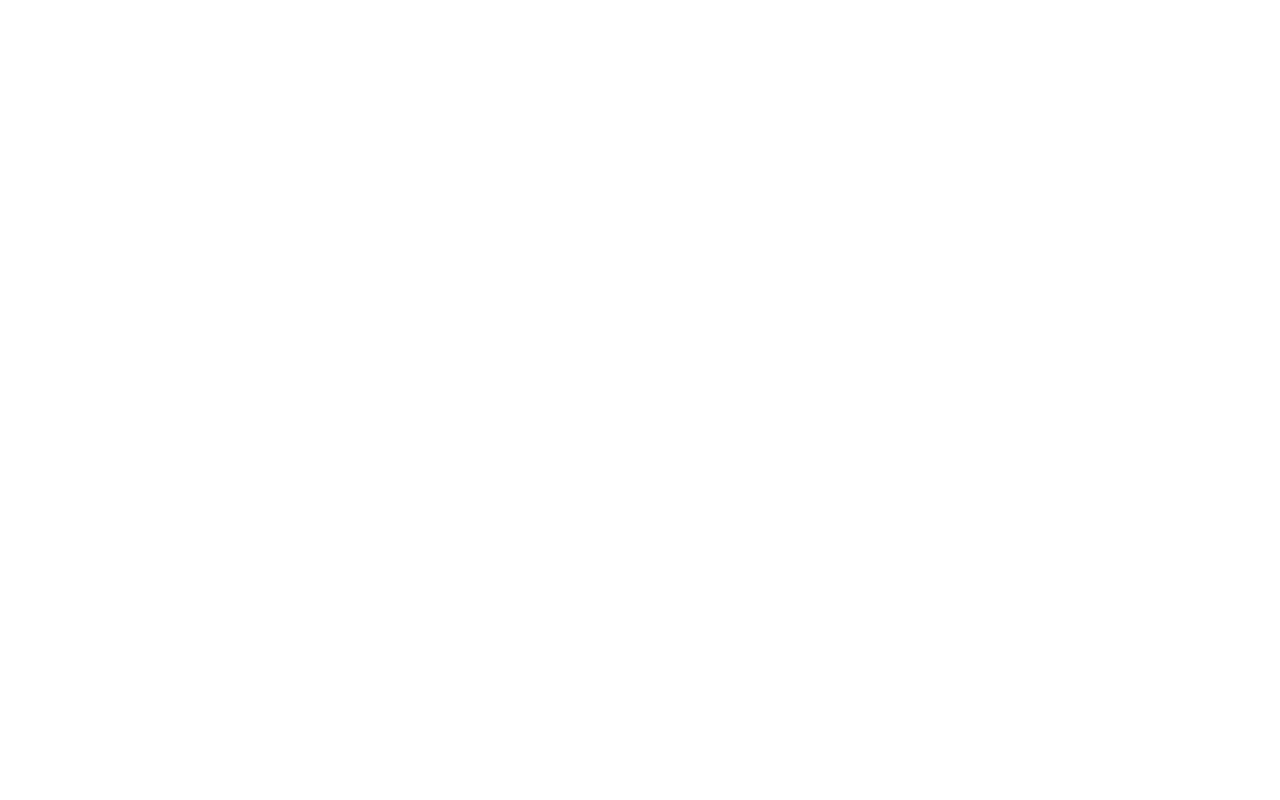
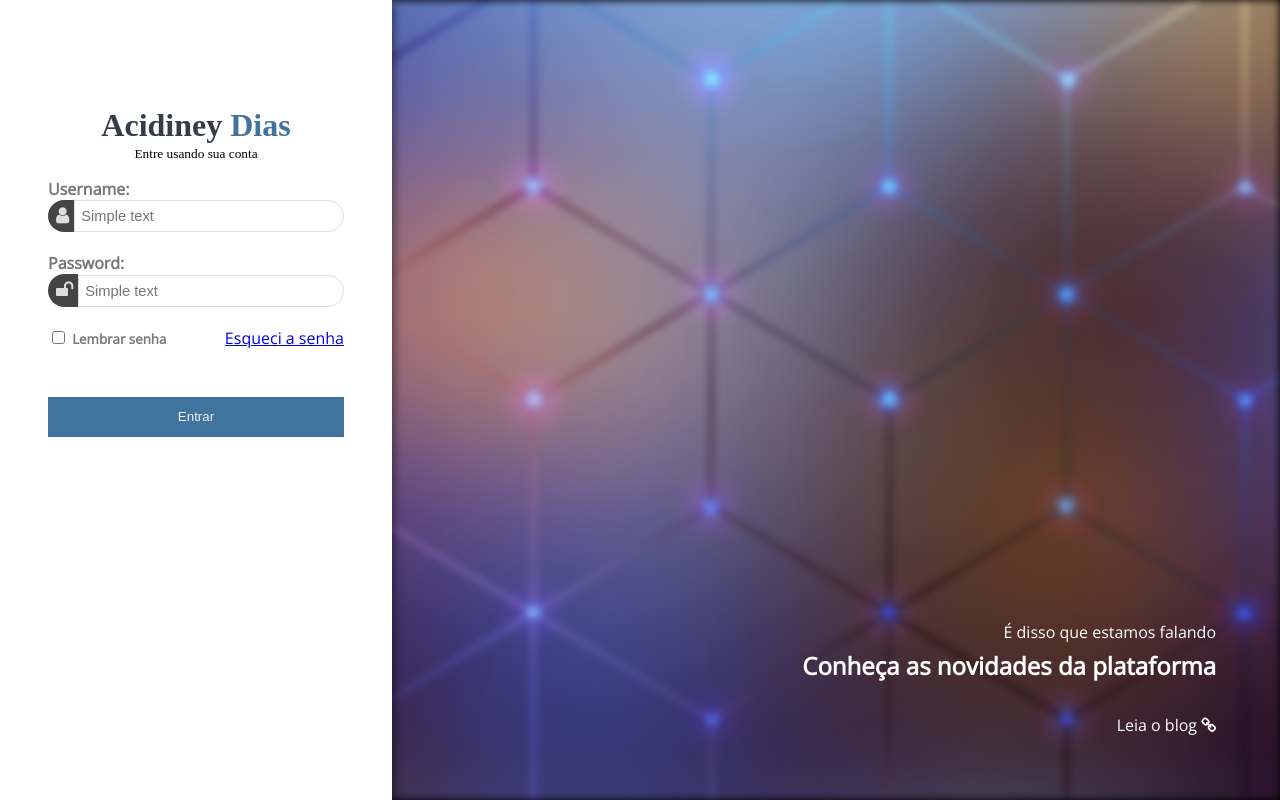
Before and after one commit to acidiney/Tela-de-Login, a plain HTML site: page index.html in a window 1280 px wide. Drawn offline with nearby package versions, Linux system fonts and the light colour scheme; a web font is replaced by a local one.

Commit message:
first step finished

```diff
--- a/assets/scss/master.scss
+++ b/assets/scss/master.scss
@@ -0,0 +1,167 @@
+@charset 'utf-8';
+
+@import url('https://fonts.googleapis.com/css?family=Dosis|KoHo|Open+Sans');
+
+html,
+body {
+  height: 100%;
+  width: 100%;
+  padding: 0;
+  margin: 0;
+}
+
+
+div#wapper {
+  display: flex;
+  flex-direction: row;
+  height: inherit;
+  background-color: #000;
+  width: inherit;
+
+  div.auth-background {
+    background: url(../images/background.jpg);
+    background-repeat: no-repeat;
+    background-size: cover;
+    background-attachment: fixed;
+    filter: blur(4px);
+    height: 100%;
+    width: 100%;
+    position: absolute;
+  }
+
+  div.panel-auth {
+    padding: 5pc 3pc 0pc 3pc;
+    box-sizing: border-box;
+    background-color: #fff;
+    flex: 1;
+    z-index: 2;
+    height: 100%;
+    box-shadow: 1px 6px 8px 2px rgba(0, 0, 0, 0.42);
+
+    h2 {
+      font-family: 'KoHo';
+      text-align: center;
+      color: #353b48;
+      font-size: 24pt;
+      margin-bottom: 0;
+      span {
+        color: #40739e;
+      }
+    }
+    p{
+      text-align:center;
+      margin-top: 0;
+    }
+    form {
+      display: flex;
+      flex-direction: column;
+      font-family: 'Open Sans';
+
+       label {
+         font-size: 12pt;
+         color: #777;
+         font-weight: bolder;
+       }
+
+       div {
+          display: flex;
+          align-items: center;
+          margin-bottom: 20px;
+
+      i {
+            font-size: 14pt !important;
+            color: #ddd;
+            background-color: #444;
+            border-radius: 40px;
+            border-top-right-radius:  0;
+            border-bottom-right-radius: 0;
+            padding: 7px 5px 7px 8px;
+           }
+
+
+           input {
+           outline: none;
+            border: 1px solid #ddd;
+            border-radius:40px;
+            border-top-left-radius:  0;
+            border-bottom-left-radius: 0;
+            background-color: transparent;
+            padding: 5px 12px 5px 6px;
+            height: 20px;
+            font-size: 11pt;
+            width: 100%;
+         }
+     }
+
+    button {
+          color: #f0f0f0;
+          background-color: #40739e;
+          border: 0;
+          cursor: pointer;
+          height: 40px;
+          margin-top: 2pc;
+
+        &:hover {
+          animation: hoverAnimate;
+          animation-duration: 1s;
+          background-color: #353b48;
+          letter-spacing: 1px;
+        }
+       }
+    }
+  }
+
+  div.content {
+    flex: 3;
+    z-index: 2;
+
+    article {
+      position: absolute;
+      right: 0;
+      box-sizing: border-box;
+      padding: 4pc;
+      bottom: 0;
+      font-family: 'Open Sans';
+      color: #fff;
+
+      p {
+        text-align: right;
+        margin: 0;
+
+        a {
+          text-decoration: none;
+          color: #fff;
+        }
+
+      }
+      h4 {
+        font-size: 18pt;
+        margin-top: 6px;
+      }
+    }
+  }
+
+}
+
+.col {
+  display: flex;
+  flex-direction: row-reverse;
+  justify-content: space-between;
+}
+
+a {
+  margin-left: 15px;
+  margin-bottom: 1pc;
+}
+
+
+@keyframes hoverAnimate {
+  to {
+    transition: all .8s ease;
+    letter-spacing: 2px;
+    background-color: #353b48;
+  }
+   100% {
+     letter-spacing: 2px;
+   }
+}
--- a/index.html
+++ b/index.html
@@ -4,10 +4,47 @@
     <meta charset="utf-8">
     <title></title>
     <link rel="stylesheet" href="assets/css/master.css">
+    <link rel="stylesheet" href="https://stackpath.bootstrapcdn.com/font-awesome/4.7.0/css/font-awesome.min.css">
   </head>
   <body>
     <div id="wapper">
+      <div class="auth-background"></div>
+      <div class="panel-auth">
+        <h2> Acidiney <span>Dias</span></h2>
+        <p style="text-align:center; margin-top: 0"><small>Entre usando sua conta</small></p>
+        <form action="#">
+          <label for="">
+            Username:</label>
+        <div class="input-group">
+          <i class="fa fa-user"></i><input type="text" name="username" placeholder="Simple text">
+        </div>
+          <label for="">
+            Password:
+          </label>
+          <div class="input-group">
+            <i class="fa fa-unlock"></i><input type="password" name="password" placeholder="Simple text">
+          </div>
+          <aside class="col">
+            <a href="#"> Esqueci a senha </a>
+            <label for="">
+              <input type="checkbox" name="remember"> <small> Lembrar senha </small>
+            </label>
+          </aside>
+          <button type="submit" class="button"> Entrar </button>
+        </form>
+      </div>
 
+      <div class="content">
+        <article class="message">
+          <p> É disso que estamos falando </p>
+          <h4>
+            Conheça as novidades da plataforma
+          </h4>
+          <p>
+            <a href="#"> Leia o blog <i class="fa fa-link"></i></a>
+          </p>
+        </article>
+      </div>
     </div>
   </body>
 </html>
```
Also changed, not shown: assets/css/master.css, assets/images/background.jpg (added), 1 other file.
